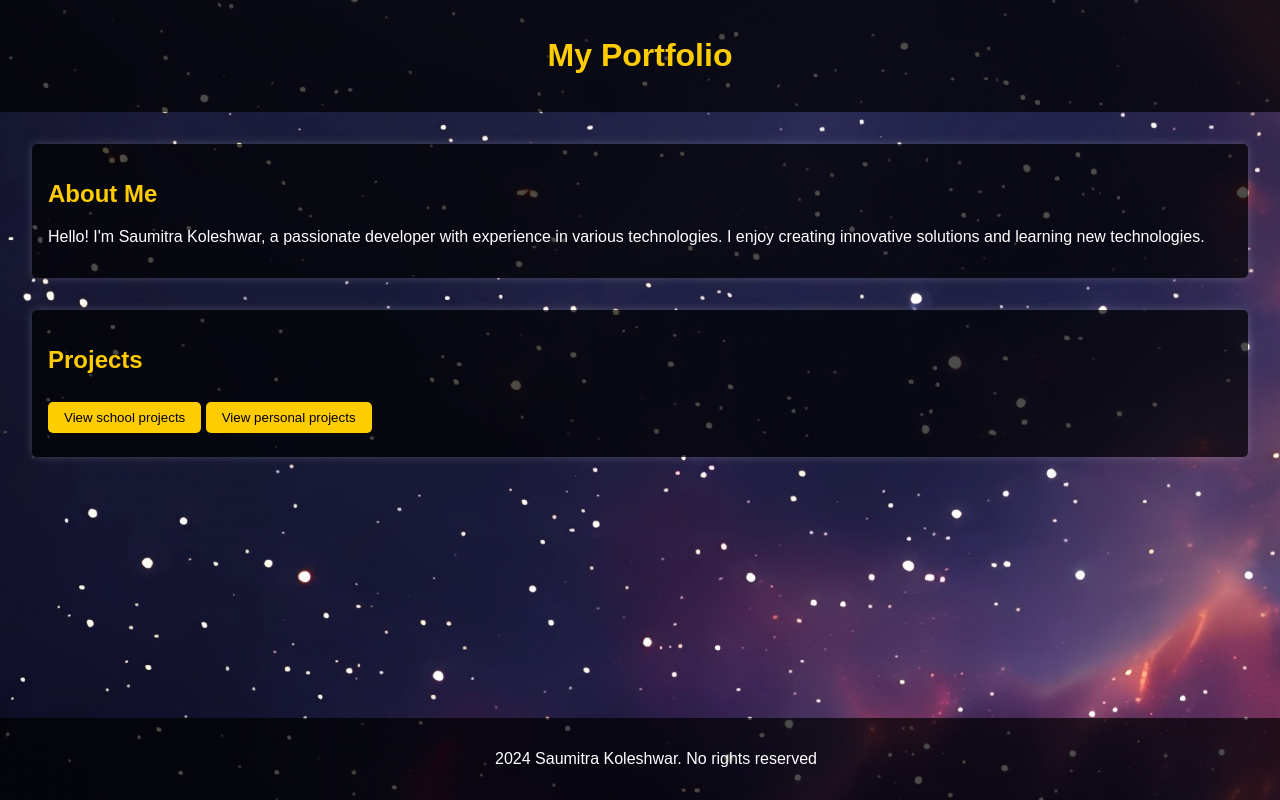
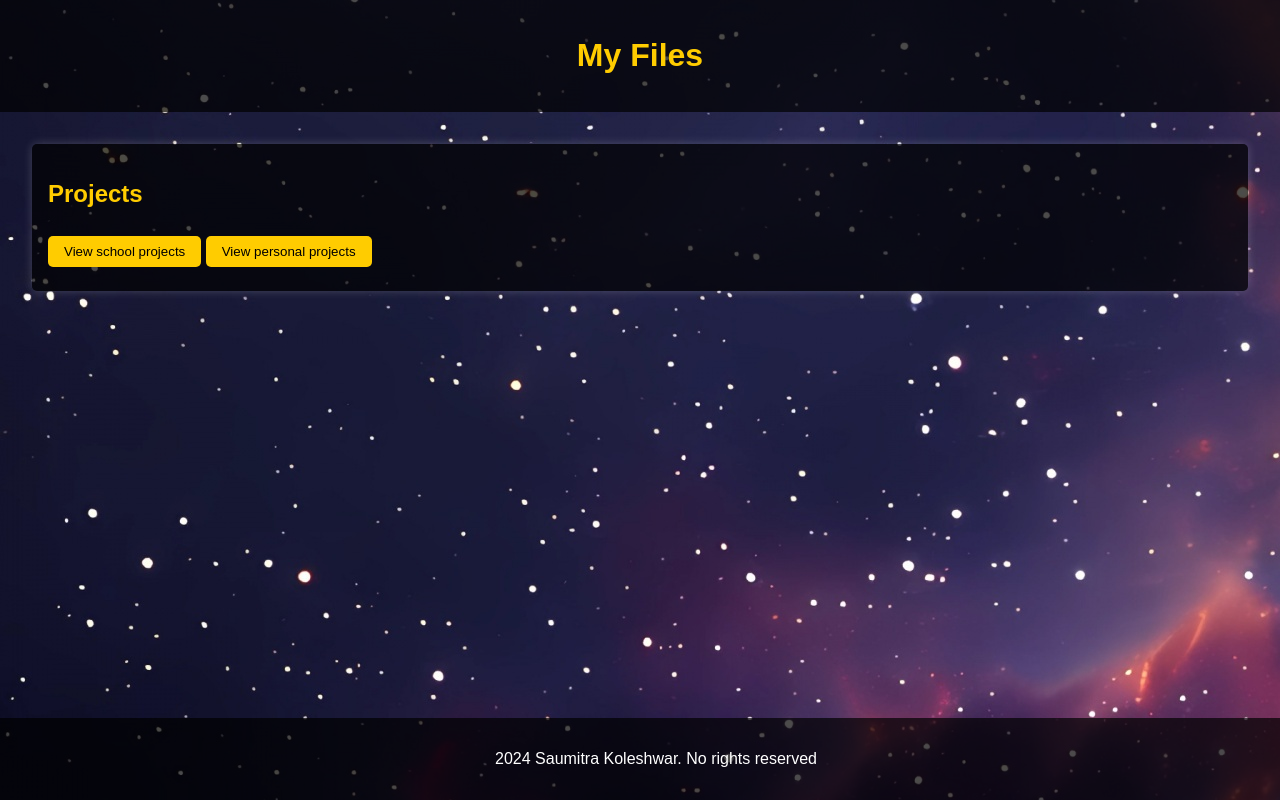
Before and after one commit to MrHyplex9511/Project_files, a plain HTML site: page index.html in a window 1280 px wide. Drawn offline with Linux system fonts and the light colour scheme.

Commit message:
Update index.html

```diff
--- a/index.html
+++ b/index.html
@@ -3,7 +3,7 @@
 <head>
     <meta charset="UTF-8">
     <meta name="viewport" content="width=device-width, initial-scale=1.0">
-    <title>My Portfolio</title>
+    <title>My files</title>
     <style>
         body {
             font-family: Arial, sans-serif;
@@ -74,13 +74,8 @@
 <div class="background"></div>
 
 <header>
-    <h1>My Portfolio</h1>
+    <h1>My Files</h1>
 </header>
-
-<section id="about">
-    <h2>About Me</h2>
-    <p>Hello! I'm Saumitra Koleshwar, a passionate developer with experience in various technologies. I enjoy creating innovative solutions and learning new technologies.</p>
-</section>
 
 <section id="projects" class="projects">
     <h2>Projects</h2>
```
